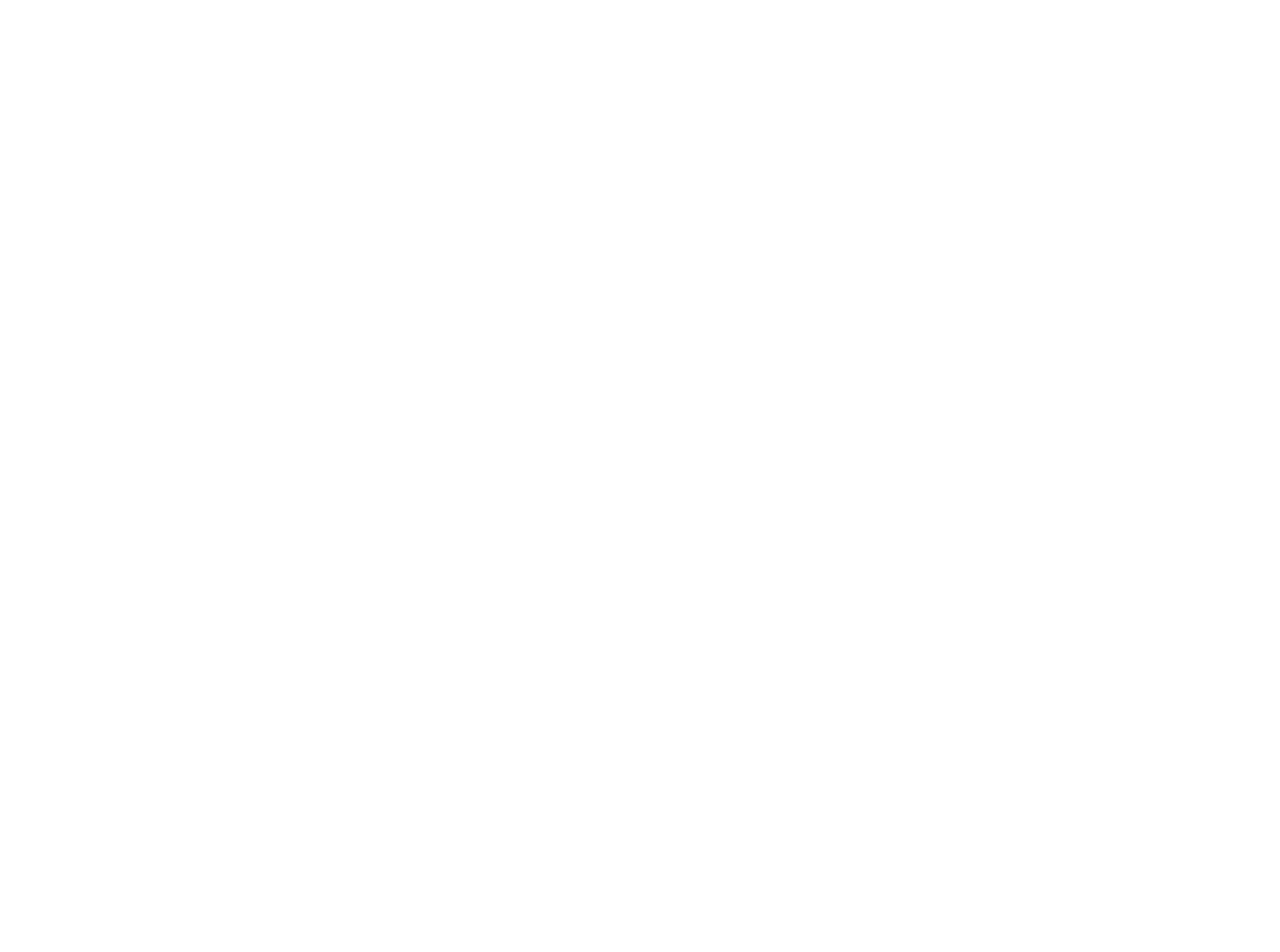
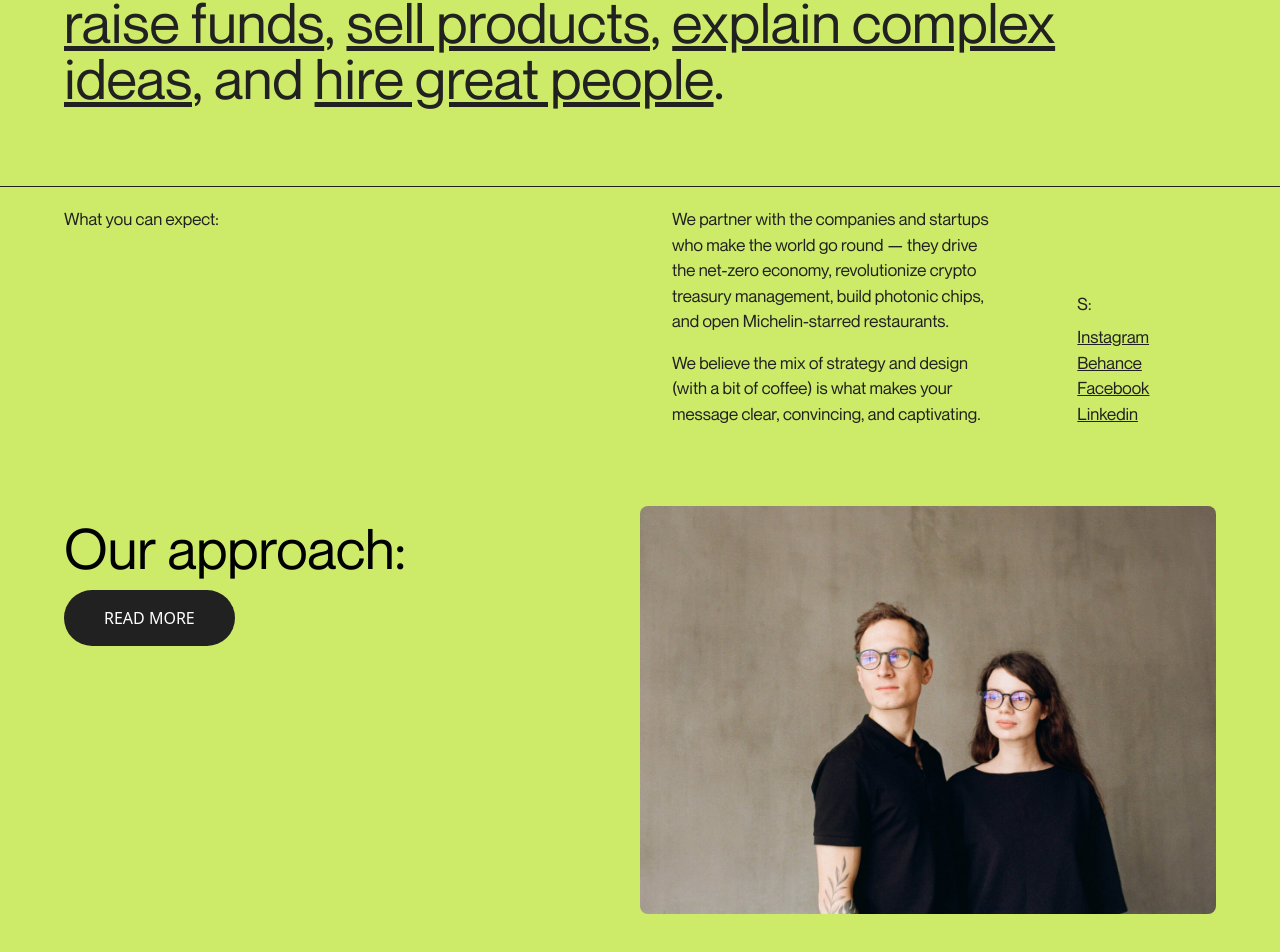
Before and after one commit to ABHi-202864/OCHI, a React (Vite) app: page / in a window 1280 px wide. Shown: the part 1434-2386 px from the top of the page. Before the commit the page ends 1264 px from the top, so only its background shows below. Built offline with nearby package versions, Linux system fonts and the light colour scheme.

Commit message:
add 2nd section

```diff
--- a/index.html
+++ b/index.html
@@ -1,13 +1,16 @@
 <!doctype html>
 <html lang="en">
+
 <head>
   <meta charset="UTF-8" />
   <link rel="icon" type="image/svg+xml" href="/vite.svg" />
   <meta name="viewport" content="width=device-width, initial-scale=1.0" />
   <title>OCHI</title>
 </head>
+
 <body>
   <div id="root"></div>
   <script type="module" src="/src/main.jsx"></script>
 </body>
+
 </html>
--- a/package.json
+++ b/package.json
@@ -11,6 +11,7 @@
   },
   "dependencies": {
     "@tailwindcss/vite": "^4.1.3",
+    "framer-motion": "^12.7.4",
     "react": "^19.0.0",
     "react-dom": "^19.0.0",
     "react-icons": "^5.5.0",
--- a/src/App.jsx
+++ b/src/App.jsx
@@ -2,6 +2,7 @@
 import Navbar from './components/Navbar';
 import LandingPage from './components/LandingPage';
 import Marque from './components/Marque';
+import About from './components/About';
 
 
 function App() {
@@ -10,6 +11,7 @@
       <Navbar />
       <LandingPage />
       <Marque />
+      <About />
     </div>
   )
 }
--- /dev/null
+++ b/src/components/About.jsx
@@ -0,0 +1,54 @@
+import React from 'react'
+
+function About() {
+  return (
+    <>
+      <div className='bg-[#004D43]'>
+        <div className='w-full py-20 bg-[#CDEA68] rounded-tl-3xl rounded-tr-3xl'>
+          <div>
+            <p className='text-[3.5rem] font-NeueMontreal text-[#212121] leading-14 pl-16 pt-3 w-[85vw]'>Ochi is a strategic presentation agency for forward-thinking businesses that need to <u>raise funds</u>, <u>sell prod&shy;­ucts</u>, <u>ex&shy;plain com&shy;plex ideas</u>, and <u>hire great peo&shy;­ple</u>.</p>
+          </div>
+
+          <div className='grid grid-cols-12 mt-25 pl-16 text-[#212121] font-NeueMontreal text-[17px] relative'>
+
+            {/* DIV FOR TOP BORDER */}
+            <div className='absolute -top-5 left-0 w-full border-t-[1px]'></div>
+
+            <div className='col-span-6'>
+              <p>What you can expect:</p>
+            </div>
+
+            <div className='col-span-4 w-[40vh]'>
+              <p>We partner with the companies and startups who make the world go round — they drive the net-zero economy, revolutionize crypto treasury management, build photonic chips, and open Michelin-starred restaurants.</p>
+              <p className='mt-4'>We believe the mix of strategy and design (with a bit of coffee) is what makes your message clear, convincing, and captivating.
+              </p>
+            </div>
+
+            <div className='col-span-2 grid items-end'>
+              <ul>
+                <p className='mb-2'>S:</p>
+                <li className='underline cursor-pointer'><a href=""></a>Instagram</li>
+                <li className='underline cursor-pointer'><a href=""></a>Behance</li>
+                <li className='underline cursor-pointer'><a href=""></a>Facebook</li>
+                <li className='underline cursor-pointer'><a href=""></a>Linkedin</li>
+              </ul>
+            </div>
+          </div>
+
+          <div className='grid grid-cols-12 px-16 mt-20'>
+            <div className='col-span-6'>
+              <h2 className='text-[3.5rem] font-NeueMontreal text-black'>Our approach:</h2>
+              <button className='uppercase px-10 py-4 rounded-full bg-[#212121]'>Read More</button>
+            </div>
+
+            <div className='col-span-6'>
+              <img className='rounded-lg' src="Homepage-Photo.jpg" alt="" />
+            </div>
+          </div>
+        </div>
+      </div>
+    </>
+  )
+}
+
+export default About;
--- a/src/components/Marque.jsx
+++ b/src/components/Marque.jsx
@@ -1,6 +1,7 @@
+// import { motion } from 'framer-motion';
 import React from 'react';
 
-function Marque() {
+function  Marque() {
   // return (
   //   <>
   //     <div className='w-full bg-[#004D43] py-10'>
@@ -15,7 +16,8 @@
 
   return (
     <>
-      <div className="w-full bg-[#004D43] py-10">
+      <div className='bg-[#18181B]'>
+        <div className="w-full bg-[#004D43] py-5 rounded-tl-3xl rounded-tr-3xl">
           <div className="relative overflow-hidden whitespace-nowrap">
             {/* top border */}
             <div className="absolute top-20 left-0 w-full border-t-2 border-[#437C74] z-10" />
@@ -24,7 +26,7 @@
             <div className="absolute bottom-8 left-0 w-full border-b-2 border-[#437C74]  z-10" />
 
             {/* scrolling text */}
-          <div className="flex gap-10 animate-marquee">
+            <div className="animate-marquee flex gap-10">
               <h1 className="uppercase text-[30vw] leading-none font-FoundersGrotesk">
                 we are ochi
               </h1>
@@ -34,6 +36,7 @@
             </div>
           </div>
         </div>
+      </div>
     </>
   )
 
```
Also changed, not shown: public/Homepage-Photo.jpg (added), 1 other file (tests, documents, lock files or other folders). Lines whose indentation alone changed are shown as unchanged.
